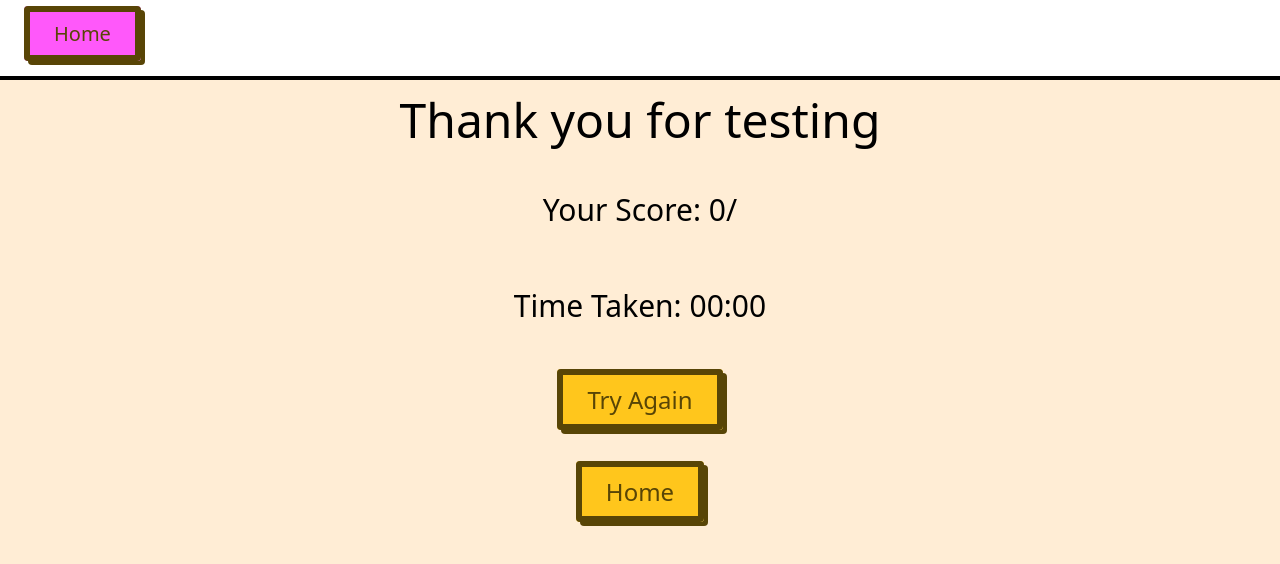
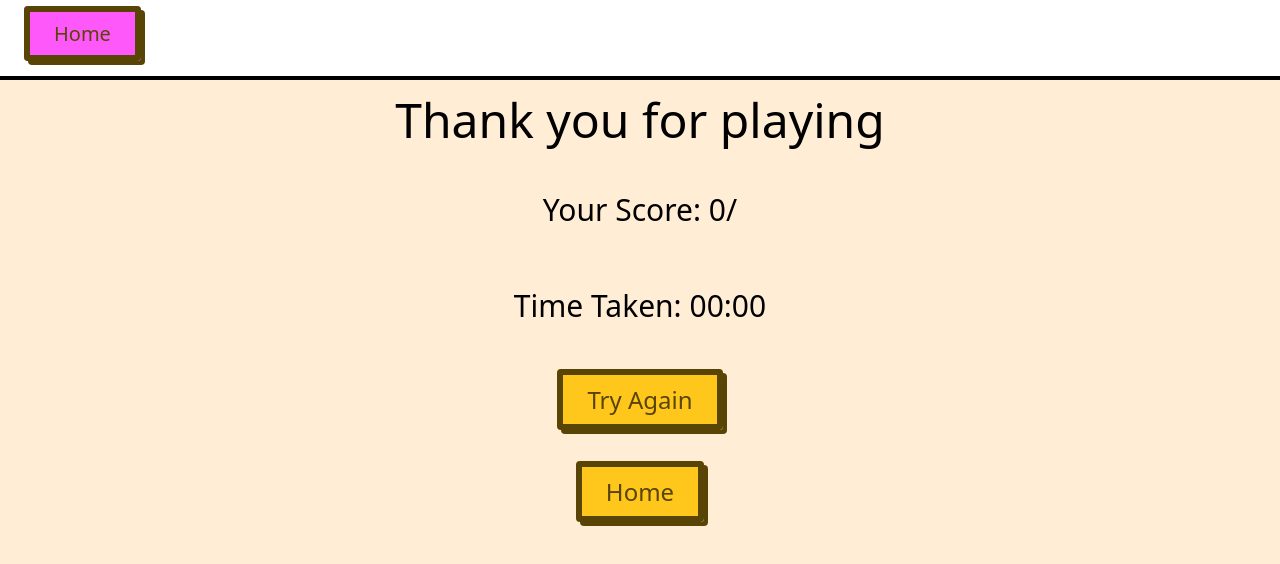
Before and after one commit to shaikhyakubhossain/quiz-app, a Next.js app: page /Result in a window 1280 px wide. Shown: the top 564 px of the page. Built offline with nearby package versions, Linux system fonts and the light colour scheme.

Commit message:
Modify Result page

```diff
--- a/src/app/(pages)/Result/page.tsx
+++ b/src/app/(pages)/Result/page.tsx
@@ -4,7 +4,7 @@ import DisplayScore from '../../component/DisplayScore/display-score.component'
 export default function Result(): JSX.Element {
     return (
         <div className={`w-auto flex flex-col justify-center text-center`}>
-            <div className="text-5xl text-center mb-12">Thank you for testing</div>
+            <div className="text-5xl text-center mb-12">Thank you for playing</div>
             <DisplayScore />
         </div>
     )
```
